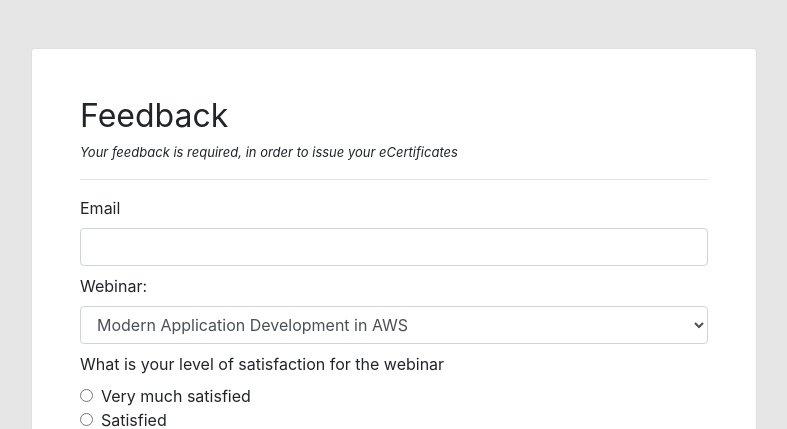
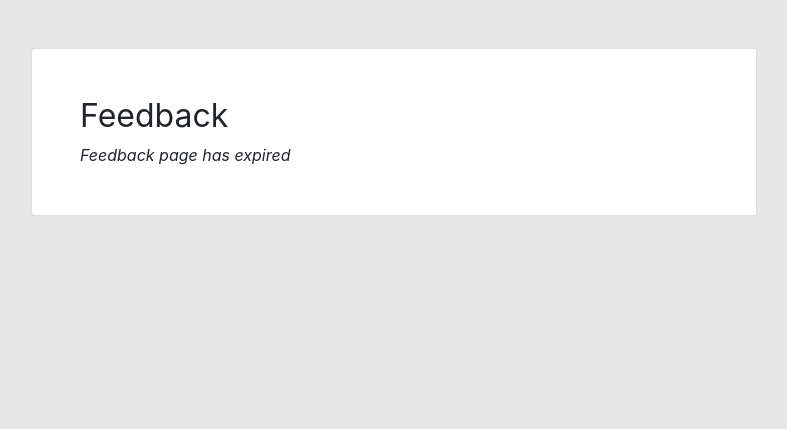
Before and after one commit to VickramMS/webinar, a Django app: page /feedback/ in a window 1280 px wide. Shown: the part 56-485 px from the top of the page, without its empty margins (246-1033 px from the left). After the commit the page ends 271 px from the top, so only its background shows below. Run offline with Django 3.2, Linux system fonts and the light colour scheme; parts of the project's set-up code (start-up, migrations or seed data) failed here and were passed over; some libraries are stand-ins or nearby versions.

Commit message:
Major commit

```diff
--- a/app/models.py
+++ b/app/models.py
@@ -18,8 +18,6 @@ class Attendee(models.Model):
     stufac = models.CharField(max_length=15, choices=STUFAC)
     desg = models.CharField(max_length=100)
     gender = models.CharField(max_length=25, choices=GENDER)
-
-
 
     def __str__(self):
         return self.name
--- a/app/templates/app/feedback.html
+++ b/app/templates/app/feedback.html
@@ -16,6 +16,8 @@
 <div class="mx-md-5 px-md-5">
     <div class="card mx-md-5 p-3 p-md-5">
         <h2>Feedback</h2>
+        <em>Feedback page has expired</em>
+        <!--
         <span style="font-size: small;"><em>Your feedback is required, in order to issue your eCertificates</em></span>
         <hr>
         {% for message in messages %}
@@ -98,7 +100,7 @@
             <textarea name="feedback" id="feedback" class="form-control"></textarea>
             <br>
             <button type="submit" class="btn btn-primary float-right">Submit</button>
-        </form>
+        </form>-->
     </div>
 </div>
 
```
